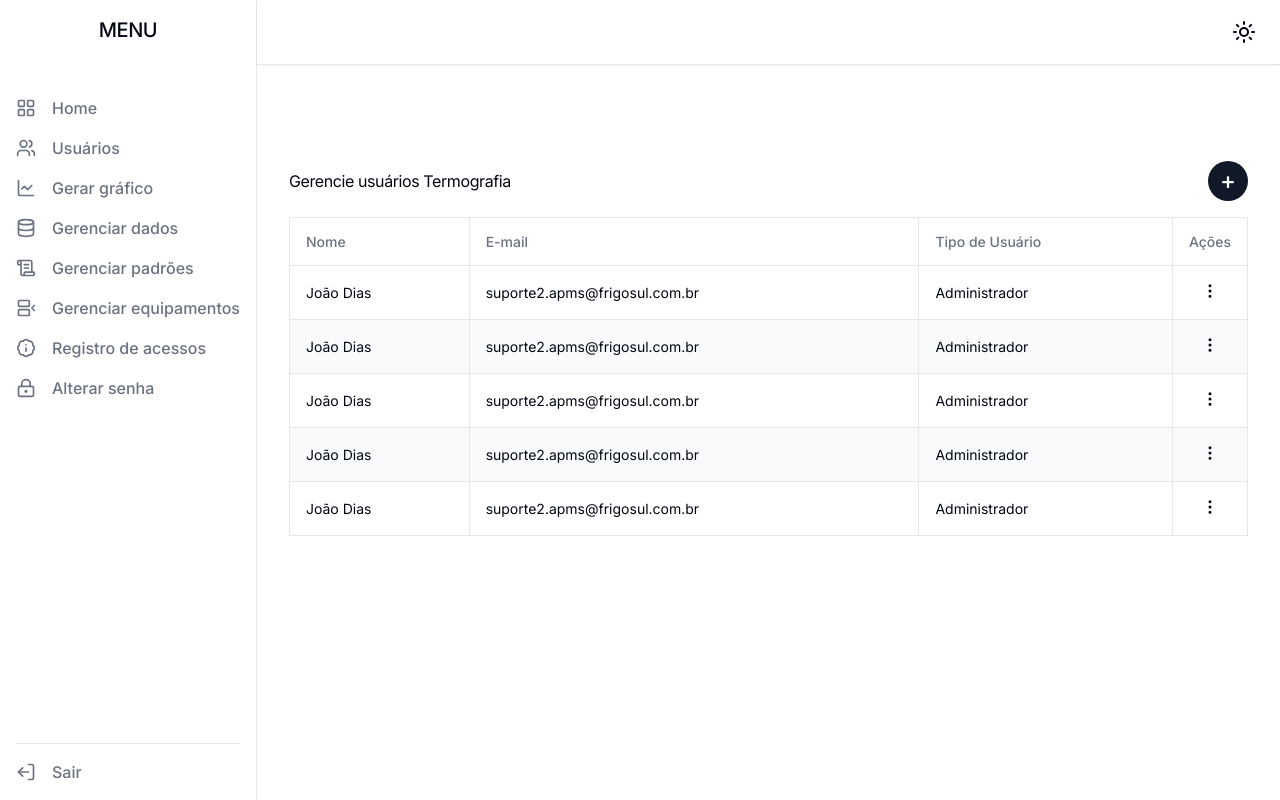
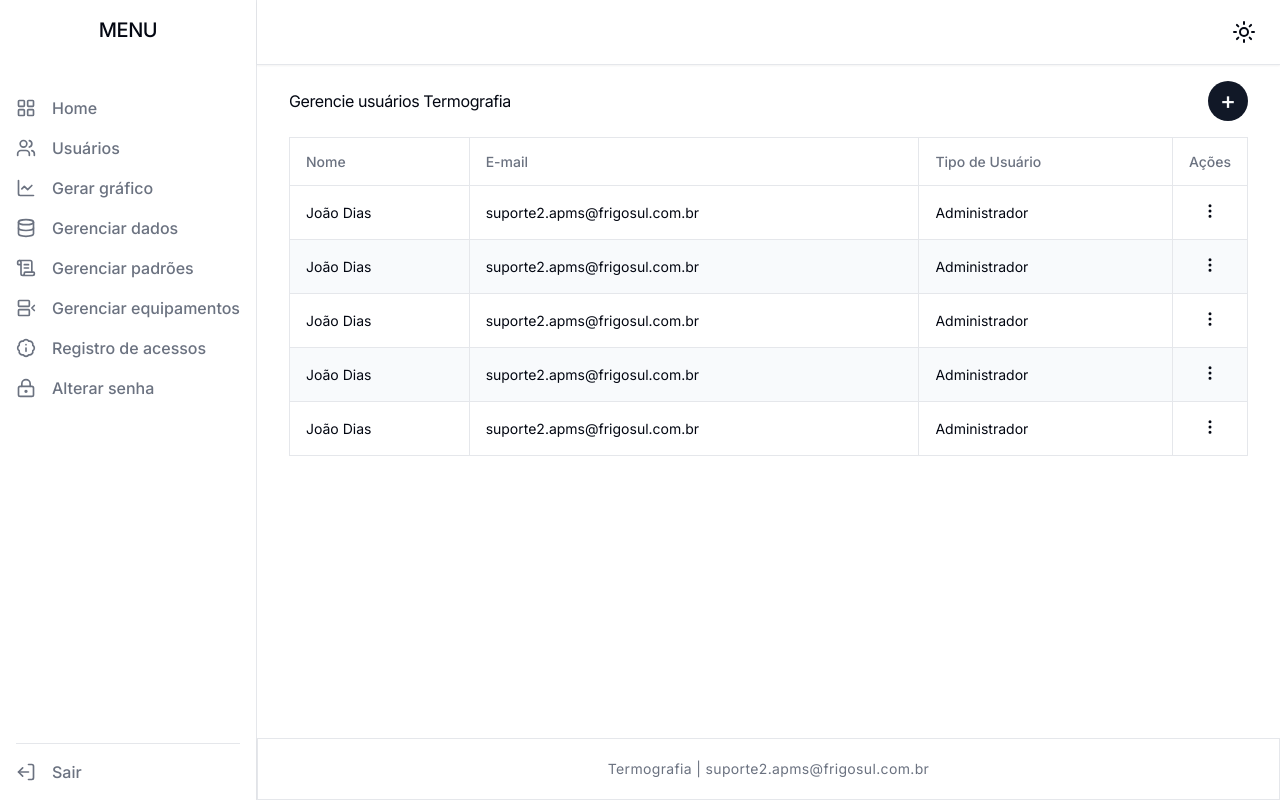
Before and after one commit to Frigosul/termografia, a Next.js app: page /users in a window 1280 px wide. Built offline with nearby package versions, Linux system fonts and the light colour scheme.

Commit message:
feat: create component footer

```diff
--- a/src/app/(home)/data/chart/page.tsx
+++ b/src/app/(home)/data/chart/page.tsx
@@ -9,7 +9,7 @@ export default function PageChart() {
 
 
   return (
-    <div className="h-[calc(100vh_-_7.5rem)] overflow-y-scroll">
+    <div className="h-[calc(100vh_-_7.5rem)]  overflow-y-scroll">
       <Card className="w-3/4 mx-auto mt-4 bg-muted  dark:bg-slate-800 shadow-sm">
         <CardHeader className="pb-2">
           <CardTitle className="text-xl tracking-tight text-blue-600 dark:text-blue-500 underline">Gerar gráfico</CardTitle>
--- a/src/app/(home)/layout.tsx
+++ b/src/app/(home)/layout.tsx
@@ -17,8 +17,8 @@ export default function HomeLayout({ children }: { children: ReactNode }) {
   return (
     <div className="flex">
       <SideBar />
-      <div className="flex-1">
-        <header className="flex flex-1 justify-between items-center py-8 shadow-sm px-6 md:justify-end border-b">
+      <div className="flex-1 flex flex-col ">
+        <header className="flex justify-between items-center py-8 shadow-sm px-6 md:justify-end border-b ">
           <Sheet>
             <SheetTrigger asChild className="md:sr-only">
               <Button variant="ghost">
@@ -70,6 +70,9 @@ export default function HomeLayout({ children }: { children: ReactNode }) {
           </Sheet>
         </header>
         {children}
+        <footer className="border shadow-sm flex justify-center items-center text-sm tracking-wide text-muted-foreground py-5">
+          Termografia | suporte2.apms@frigosul.com.br
+        </footer>
       </div>
     </div>
   );
--- a/src/app/(home)/page.tsx
+++ b/src/app/(home)/page.tsx
@@ -2,16 +2,12 @@ import dynamic from "next/dynamic";
 const TemperatureChart = dynamic(() => import("@/app/(home)/components/temperature-chart"), { ssr: false });
 export default function Home() {
   return (
-    <main className="grid grid-cols-home  gap-2 h-[calc(100vh_-_7.5rem)] py-4 items-start justify-center  overflow-y-scroll flex-1">
-
+    <main className="grid grid-cols-home justify-center gap-2 h-[calc(100vh_-_7.5rem)] py-4 overflow-y-scroll">
       {Array.from({ length: 60 }).map((i, item) => {
-
         return (
           <TemperatureChart key={item} />
         )
       })}
-
     </main>
-
   );
 }
--- a/src/app/(home)/users/page.tsx
+++ b/src/app/(home)/users/page.tsx
@@ -14,8 +14,8 @@ import { UpdateUser } from "./components/update-user";
 export default function Register() {
 
   return (
-    <div className="flex items-start">
-      <main className="px-8  flex-1 gap-2  mt-20 items-start">
+
+    <main className="px-8 gap-2 flex-grow">
       <div className="flex justify-between items-center w-full my-4">
         <h2 className="font-normal tracking-tight text-foreground ">Gerencie usuários Termografia</h2>
         <CreateUser />
@@ -54,7 +54,7 @@ export default function Register() {
         </TableBody>
       </Table>
     </main>
-    </div>
+
   )
 
 }
--- a/src/app/layout.tsx
+++ b/src/app/layout.tsx
@@ -36,6 +36,7 @@ export default function RootLayout({
 
           <ToggleTheme />
           {children}
+
         </ThemeProvider>
       </body>
     </html>
--- a/src/components/sidebar.tsx
+++ b/src/components/sidebar.tsx
@@ -40,7 +40,7 @@ export function SideBar() {
           <LockKeyhole size={20} />
           Alterar senha
         </NavLink>
-        <NavLink href="/auth/sign-in">
+        <NavLink href="/auth">
           <LogOut size={20} className="rotate-180" />
           Sair
         </NavLink>
```
Lines whose indentation alone changed are shown as unchanged.
